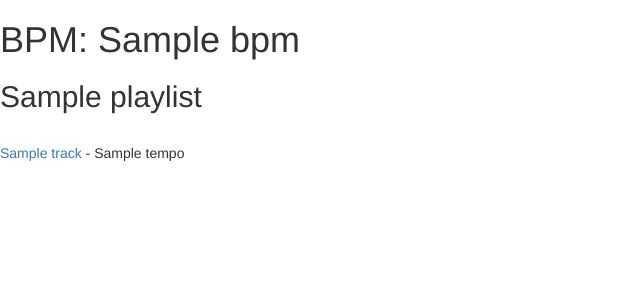
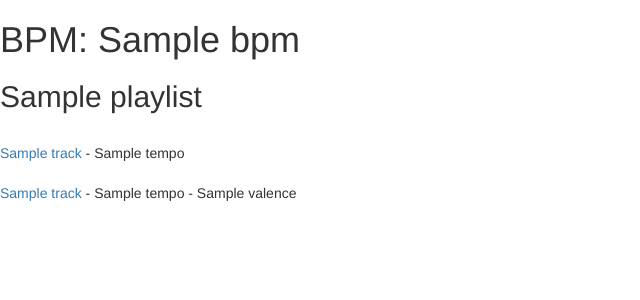
Before and after one commit to kellymhli/spotify-sort, a Flask app: template templates/bpm.html in a window 1280 px wide. Shown: the top 300 px of the page, without its empty margins (0-640 px from the left). Run offline with Flask 2, Linux system fonts and the light colour scheme; tables that the repository leaves empty hold one stand-in row (values such as "Sample post"); the template is opened without the code that fills it: values that come from a table or form of the project are taken from there, most other values are stand-ins (such as "Sample title", 1, 10 or a date in 2020); parts of the project's set-up code (start-up, migrations or seed data) failed here and were passed over; some libraries are stand-ins or nearby versions.

Commit message:
Sort tracks by valence and bpm

```diff
--- a/server.py
+++ b/server.py
@@ -164,29 +164,45 @@ def display_pl_tracks(track_id):
 def get_similar_bpm():
     """Return a list of tracks with similar bpms."""
 
+    playlists = []
+    all_tracks = []
     bpm_tracks = []
-    playlists = []
+    valence_tracks = []
 
     # Get list of all selected playlists
     playlist_ids = request.form.getlist("playlist")
-    bpm = int(request.form.get("bpm"))  # Cast string to int
+    bpm = request.form.get("bpm")
+    valence = request.form.get("valence")
+    print(valence)
 
-    # Get tracks of a playlist
-    # And append track to list if it falls within desired bpm range
+    # Get tracks of a playlist and append track to list
     for playlist_id in playlist_ids:
         playlist = Playlist.query.get(playlist_id)
         playlists.append(playlist)
         tracks = playlist.tracks
         for track in tracks:
-            # Round track's bpm to nearest int
-            # And check if it's +/1 2bmp from selected bpm
+            all_tracks.append(track)
+
+    for track in all_tracks:
+        # Round track's bpm to nearest int
+        # And check if it's +/1 2bmp from selected bpm
+        if bpm != None:
+            bpm = int(bpm)
             if (bpm - 2) <= int(track.tempo) <= (bpm + 2):
                 bpm_tracks.append(track)
+        # Add tracks of desired valence to a list
+        if valence != None:
+            valence = float(valence)
+            if (valence - 0.1) <= track.valence <= (valence + 0.1):
+                valence_tracks.append(track)
+
+    sorted_tracks = set(bpm_tracks) & set(valence_tracks)
 
     return render_template("bpm.html",
                            bpm=bpm,
                            playlists=playlists,
-                           bpm_tracks=bpm_tracks)
+                           bpm_tracks=bpm_tracks,
+                           sorted_tracks=list(sorted_tracks))
 
 
 # @app.route("/bpm/<int:tempo>")
--- a/templates/bpm.html
+++ b/templates/bpm.html
@@ -16,4 +16,13 @@
         - {{ track.tempo }}<br>
     {% endfor %}
 
+    <br>
+
+    {% for track in sorted_tracks %}
+    <a href="/tracks/{{ track.track_id }}">
+        {{ track.track_name }}
+    </a>
+    - {{ track.tempo }} - {{ track.valence }}<br>
+    {% endfor %}
+
 {% endblock%}
--- a/templates/playlists2.html
+++ b/templates/playlists2.html
@@ -21,7 +21,7 @@
         <br>
 
         Mood:
-        <select name="mood">
+        <select name="valence">
             {% for mood, valence in valence_dict.items() %}
                 <option value="{{ valence }}">{{ mood }}</option>
             {% endfor %}
```
